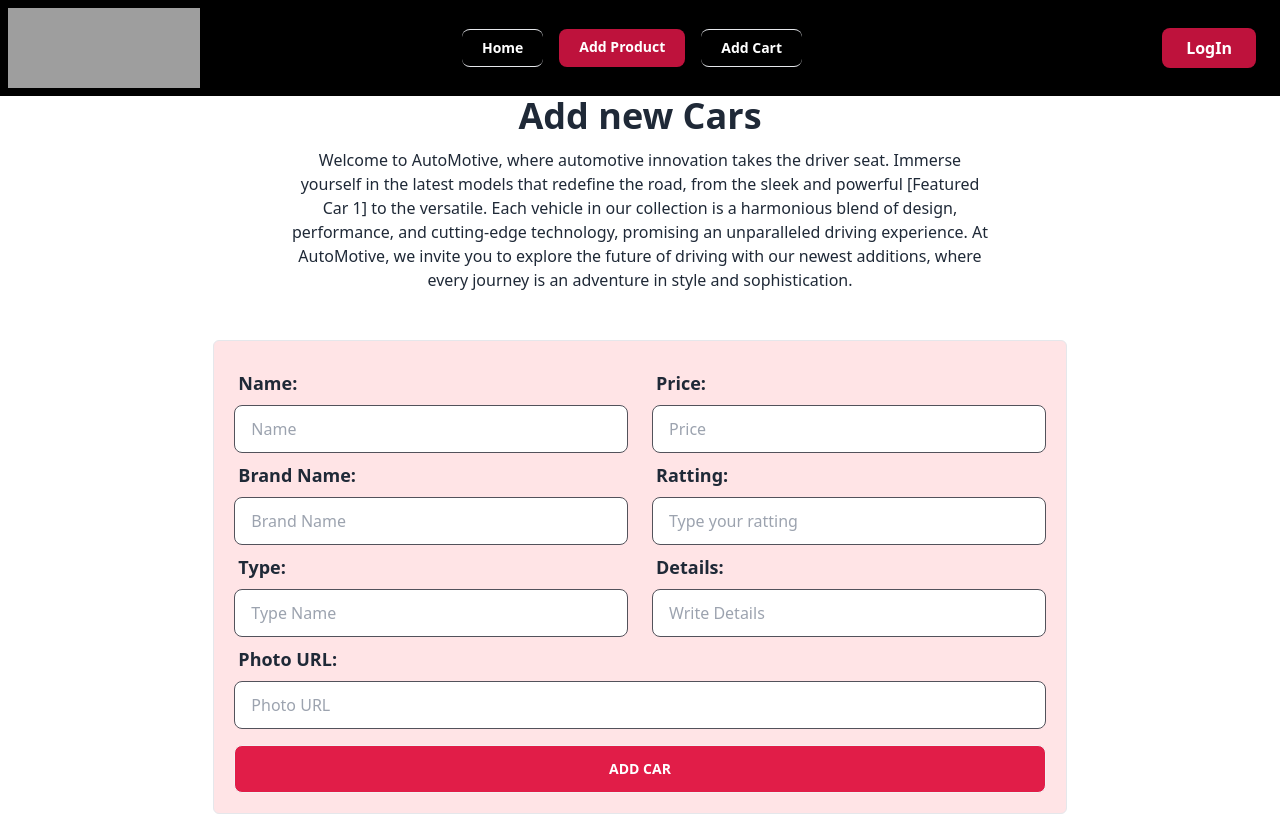
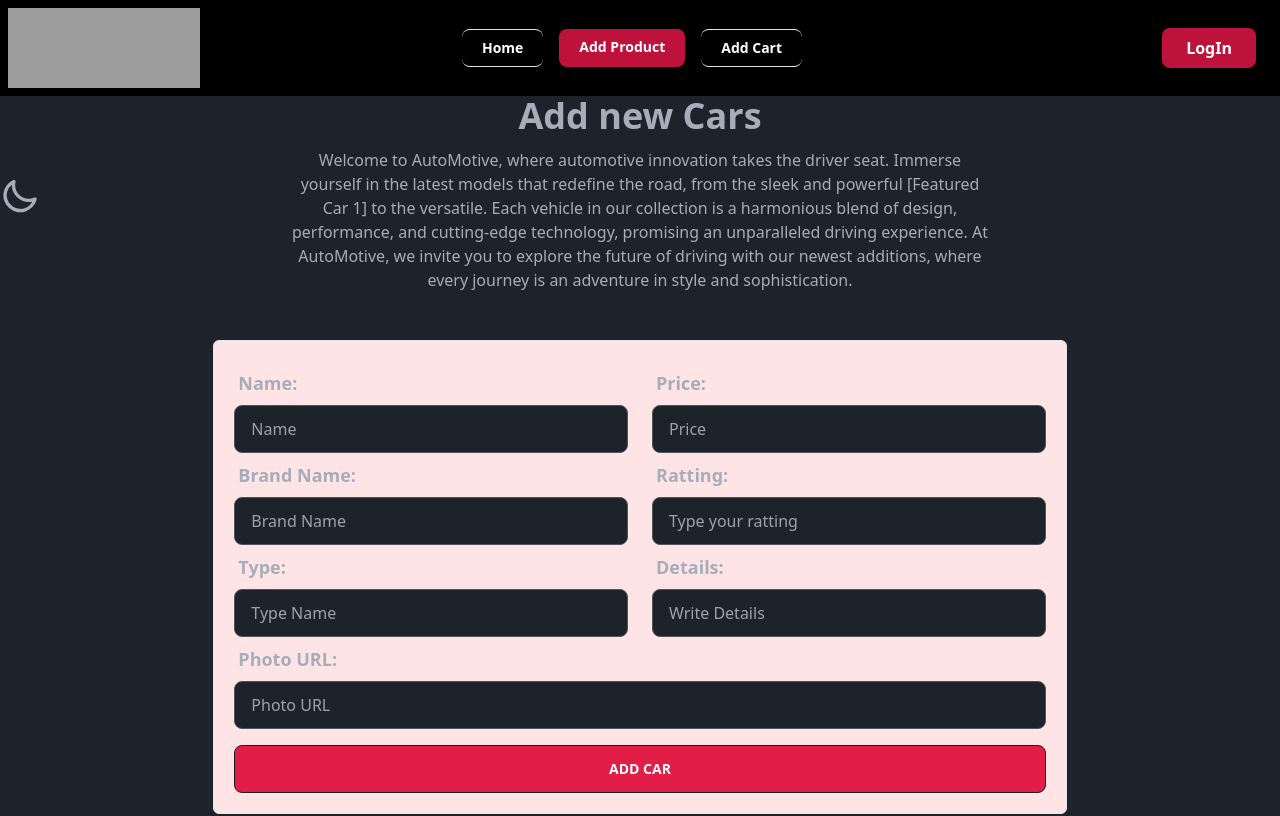
Before and after one commit to Shovon96/auto-motive, a React (Vite) app: page /addProduct in a window 1280 px wide. Shown: the top 816 px of the page. Built offline with nearby package versions, Linux system fonts and the light colour scheme; grey boxes are pictures that could not be loaded.

Commit message:
carDetails added

```diff
--- a/src/Components/BrandsName/Cars.jsx
+++ b/src/Components/BrandsName/Cars.jsx
@@ -14,8 +14,8 @@ const Cars = () => {
     }, [brand_name])
 
     return (
-        <div className="my-24">
-            {/* <h1 className="text-5xl font-extrabold text-center my-4 text-rose-600">{car.brand_name}</h1> */}
+        <div className="mb-24 mt-8">
+            <h1 className="text-5xl font-extrabold text-center my-4 text-rose-600">{brand_name}</h1>
             <div className="grid grid-cols-1 md:grid-cols-2 max-w-5xl mx-auto gap-8">
                 {
                     cars.map(car =>
@@ -31,16 +31,15 @@ const Cars = () => {
                                     <p><span className="font-bold">Price: </span>$ {car.price}</p>
                                 </div>
                                 <p>Ratting: {car.rating}</p>
-                                <p className="font-medium text-gray-500 py-3 h-24">{car.short_description}</p>
+                                {/* <p className="font-medium text-gray-500 py-3 h-24">{car.short_description}</p> */}
                                 <div className="flex justify-evenly">
                                     <Link to={`/updateCars/${car._id}`}>
-                                        <button className="btn px-12 my-3 py-3 bg-rose-500 text-base font-bold text-white rounded-full hover:bg-rose-700">Update</button>
+                                        <button className="btn px-8 my-3 py-2 bg-rose-700 text-sm font-bold text-white rounded-lg hover:bg-rose-600">Update</button>
                                     </Link>
-                                    <button className="btn px-12 my-3 py-3 bg-rose-500 text-base font-bold text-white rounded-full hover:bg-rose-700">Details</button>
+                                    <Link to={`/carDetails/${car._id}`}>
+                                        <button className="btn px-8 my-3 py-2 bg-rose-700 text-sm font-bold text-white rounded-lg hover:bg-rose-600">Details</button>
+                                    </Link>
                                 </div>
-                                {/* <Link className="flex justify-center">
-                                        <button className="w-2/3 my-3 py-3 bg-rose-500 text-base font-bold text-white rounded-full hover:bg-rose-700">Add Cart</button>
-                                    </Link> */}
                             </div>
                         </div>
                     )
--- /dev/null
+++ b/src/Components/CarDetails/CarDetails.jsx
@@ -0,0 +1,30 @@
+import { useLoaderData } from "react-router-dom";
+
+const CarDetails = () => {
+
+    const lodedData = useLoaderData()
+    const { ImageURL, brand_name, Name, price, rating, short_description, type } = lodedData
+
+    return (
+        <div className="max-w-6xl mx-auto mb-16 mt-8">
+            <h1 className="text-5xl font-extrabold mb-5 text-center underline">Car Details</h1>
+            <p className="text-lg my-2 text-center px-16 mb-8">Explore the future of driving with our electric and hybrid options,
+                designed to not only meet but exceed the demands of a sustainable
+                world. Our knowledgeable and friendly team is here to guide you
+                through the latest advancements in automotive technology, ensuring you
+                make an informed decision that aligns with your values.</p>
+            <div className="text-center">
+                <img className="w-full h-[90vh] rounded-lg mb-4" src={ImageURL} alt="" />
+                <h2 className="text-4xl font-extrabold">{Name}</h2>
+                <h2 className="text-2xl my-2 font-medium"><span className="font-bold">Brand Name:</span> {brand_name}</h2>
+                <h3 className="text-lg font-medium my-2">Type: {type}</h3>
+                <h3 className="text-lg font-medium my-2">Price: ${price}</h3>
+                <p className="font-medium my-2">Rating: {rating}</p>
+                <p className="text-lg px-24">{short_description}</p>
+                <button className="btn bg-rose-700 px-8 py-2 text-white mt-3 hover:bg-rose-600">Add Cart</button>
+            </div>
+        </div>
+    );
+};
+
+export default CarDetails;
--- /dev/null
+++ b/src/Components/ThemeChange/ThemeChange.jsx
@@ -0,0 +1,48 @@
+import { useEffect, useState } from "react";
+
+const ThemeChange = () => {
+  const [theme, setTheme] = useState(
+    localStorage.getItem("theme") ? localStorage.getItem("theme") : "dark"
+  );
+  useEffect(() => {
+    localStorage.setItem("theme", theme);
+    const localTheme = localStorage.getItem("theme");
+    document.querySelector("html").setAttribute("data-theme", localTheme);
+  }, [theme]);
+  const handleToggleTheme = (e) => {
+    if (e.target.checked) {
+      setTheme("light");
+    } else {
+      setTheme("dark");
+    }
+  };
+  return (
+    <div>
+      <label className="swap swap-rotate">
+        <input
+          type="checkbox"
+          onChange={handleToggleTheme}
+          checked={theme === "dark" ? false : true}
+        />
+
+        <svg
+          className="swap-on fill-current w-10 h-10"
+          xmlns="http://www.w3.org/2000/svg"
+          viewBox="0 0 24 24"
+        >
+          <path d="M5.64,17l-.71.71a1,1,0,0,0,0,1.41,1,1,0,0,0,1.41,0l.71-.71A1,1,0,0,0,5.64,17ZM5,12a1,1,0,0,0-1-1H3a1,1,0,0,0,0,2H4A1,1,0,0,0,5,12Zm7-7a1,1,0,0,0,1-1V3a1,1,0,0,0-2,0V4A1,1,0,0,0,12,5ZM5.64,7.05a1,1,0,0,0,.7.29,1,1,0,0,0,.71-.29,1,1,0,0,0,0-1.41l-.71-.71A1,1,0,0,0,4.93,6.34Zm12,.29a1,1,0,0,0,.7-.29l.71-.71a1,1,0,1,0-1.41-1.41L17,5.64a1,1,0,0,0,0,1.41A1,1,0,0,0,17.66,7.34ZM21,11H20a1,1,0,0,0,0,2h1a1,1,0,0,0,0-2Zm-9,8a1,1,0,0,0-1,1v1a1,1,0,0,0,2,0V20A1,1,0,0,0,12,19ZM18.36,17A1,1,0,0,0,17,18.36l.71.71a1,1,0,0,0,1.41,0,1,1,0,0,0,0-1.41ZM12,6.5A5.5,5.5,0,1,0,17.5,12,5.51,5.51,0,0,0,12,6.5Zm0,9A3.5,3.5,0,1,1,15.5,12,3.5,3.5,0,0,1,12,15.5Z" />
+        </svg>
+
+        <svg
+          className="swap-off fill-current w-10 h-10"
+          xmlns="http://www.w3.org/2000/svg"
+          viewBox="0 0 24 24"
+        >
+          <path d="M21.64,13a1,1,0,0,0-1.05-.14,8.05,8.05,0,0,1-3.37.73A8.15,8.15,0,0,1,9.08,5.49a8.59,8.59,0,0,1,.25-2A1,1,0,0,0,8,2.36,10.14,10.14,0,1,0,22,14.05,1,1,0,0,0,21.64,13Zm-9.5,6.69A8.14,8.14,0,0,1,7.08,5.22v.27A10.15,10.15,0,0,0,17.22,15.63a9.79,9.79,0,0,0,2.1-.22A8.11,8.11,0,0,1,12.14,19.73Z" />
+        </svg>
+      </label>
+    </div>
+  );
+};
+
+export default ThemeChange;
--- a/src/MainLayout/MainLayout.jsx
+++ b/src/MainLayout/MainLayout.jsx
@@ -1,6 +1,7 @@
 import { Outlet } from "react-router-dom";
 import Navbar from "../Components/Navbar/Navbar";
 import Footer from "../Components/Footer/Footer";
+import ThemeChange from "../Components/ThemeChange/ThemeChange";
 
 const MainLayout = () => {
     return (
@@ -8,6 +9,9 @@ const MainLayout = () => {
             <div className="max-w-full mx-auto">
                 <Navbar></Navbar>
                 <Outlet></Outlet>
+                <div className="fixed top-44">
+                    <ThemeChange></ThemeChange>
+                </div>
             </div>
             <Footer></Footer>
         </div>
--- a/src/Routes/Routes.jsx
+++ b/src/Routes/Routes.jsx
@@ -5,6 +5,7 @@ import Home from "../Pages/Home/Home";
 import AddProducts from "../Pages/AddProducts/AddProducts";
 import Cars from "../Components/BrandsName/Cars";
 import UpdateCars from "../Components/UpdateCars/UpdateCars";
+import CarDetails from "../Components/CarDetails/CarDetails";
 
     const router = createBrowserRouter([
         {
@@ -29,6 +30,11 @@ import UpdateCars from "../Components/UpdateCars/UpdateCars";
                 {
                     path: '/addProduct',
                     element: <AddProducts></AddProducts>
+                },
+                {
+                    path: '/carDetails/:id',
+                    element: <CarDetails></CarDetails>,
+                    loader: ({params}) => fetch(`http://localhost:5000/car/${params.id}`)
                 }
             ]
 
```
